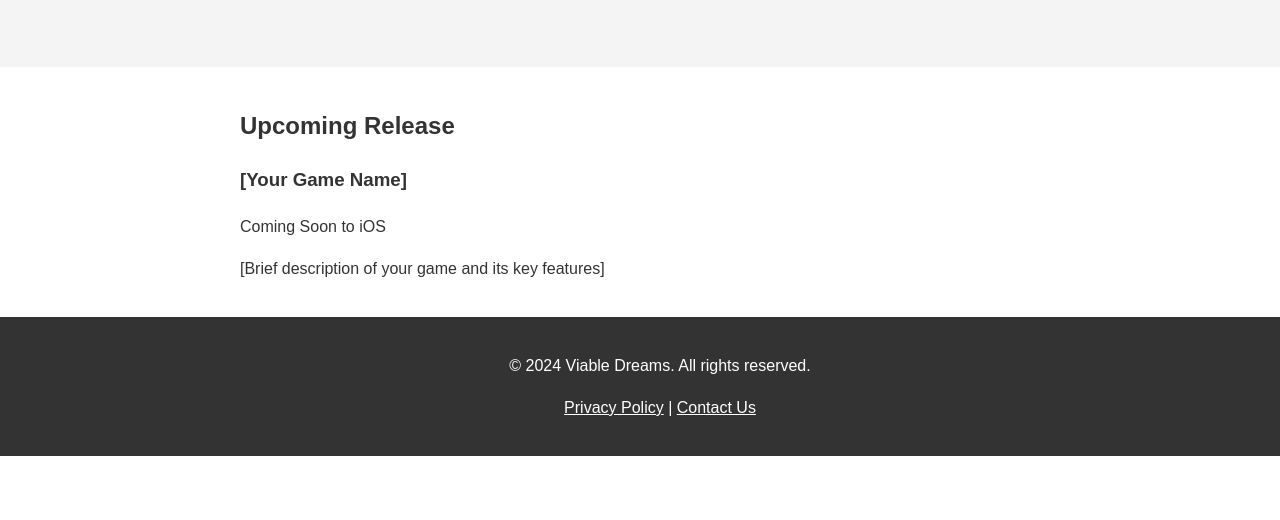
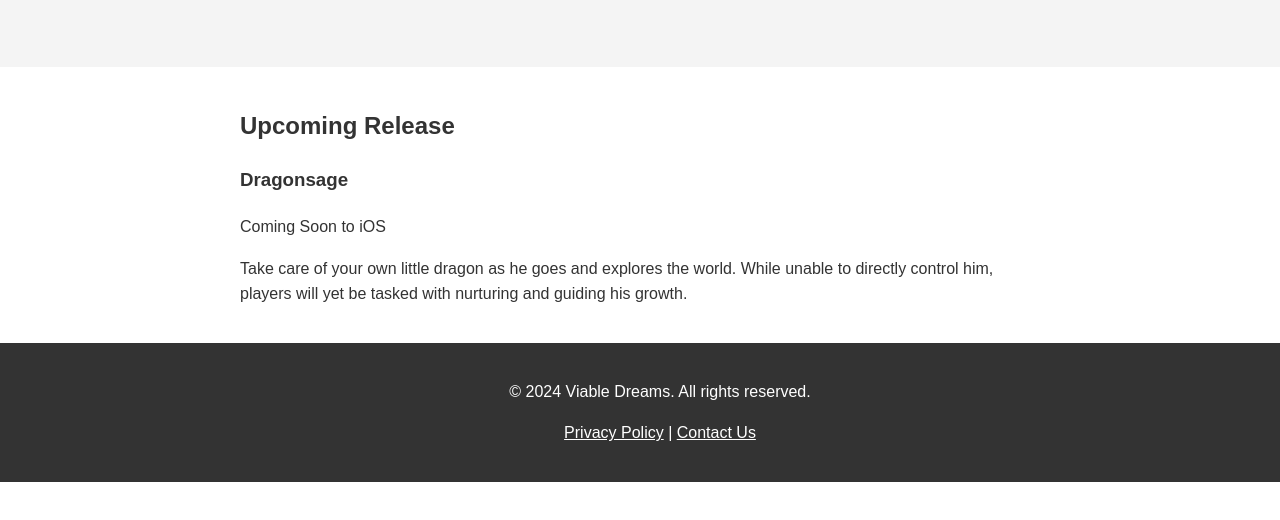
Before and after one commit to imperthedragon/Viable-Dreams, a plain HTML site: page games.html in a window 1280 px wide. Shown: the part 230-750 px from the top of the page. Drawn offline with Linux system fonts and the light colour scheme.

Commit message:
Update games.html

```diff
--- a/games.html
+++ b/games.html
@@ -25,9 +25,9 @@
     <div class="content">
         <h2>Upcoming Release</h2>
         <div class="game-info">
-            <h3>[Your Game Name]</h3>
+            <h3>Dragonsage</h3>
             <p>Coming Soon to iOS</p>
-            <p>[Brief description of your game and its key features]</p>
+            <p>Take care of your own little dragon as he goes and explores the world. While unable to directly control him, players will yet be tasked with nurturing and guiding his growth.</p>
         </div>
     </div>
 
```
